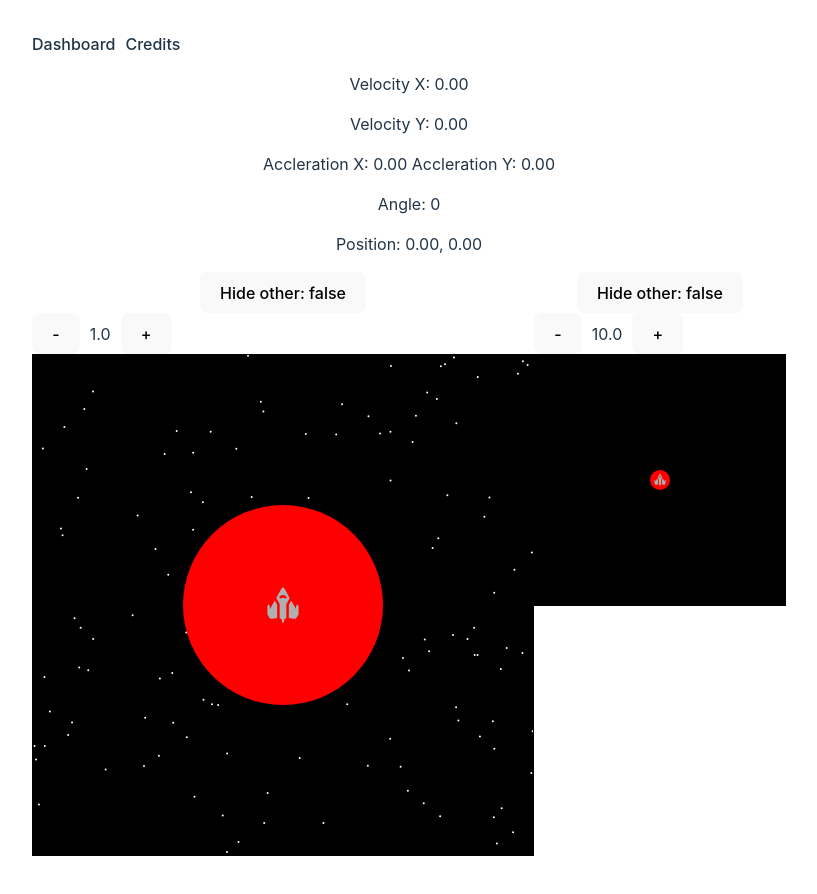
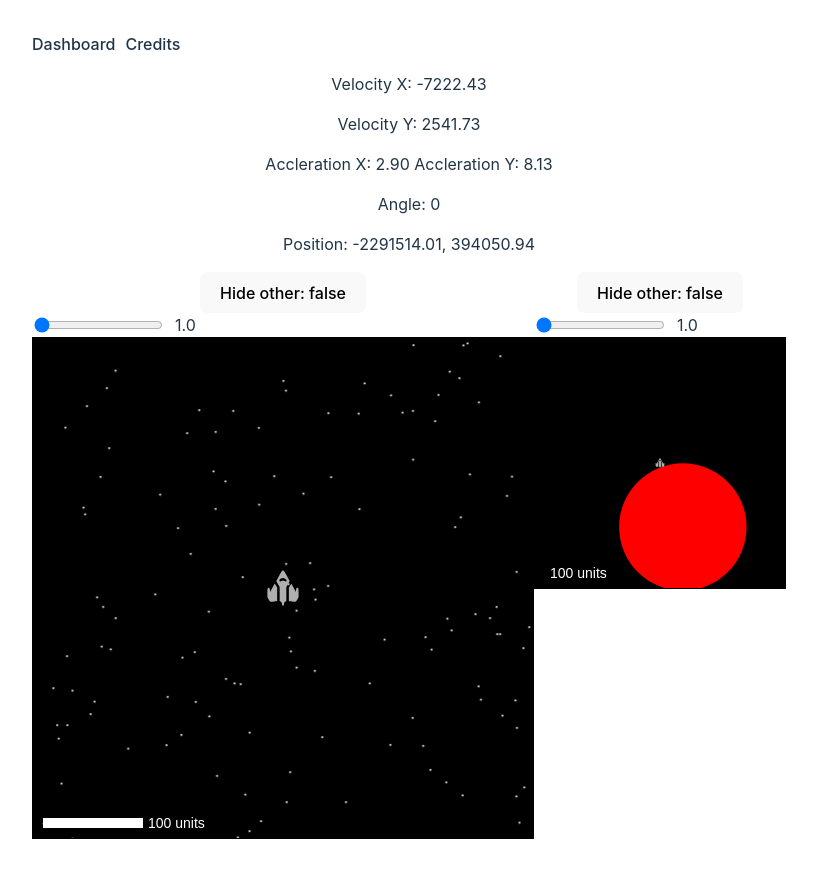
Before and after one commit to JosephRodolfo/space-ship-2, a Vue app: page /dashboard in a window 1280 px wide. Shown: the whole page, without its empty margins (231-1048 px from the left). Built offline with nearby package versions, Linux system fonts and the light colour scheme.

Commit message:
Add in planet and orbital simulation

```diff
--- a/src/components/Canvas.vue
+++ b/src/components/Canvas.vue
@@ -45,14 +45,17 @@ const shipImage = new Image();
 shipImage.src = shipSvg;
 
 function updateBackgroundPosition(velocity: Vector2D, offset: Vector2D): Vector2D {
-  let newXOffset = offset.x! + (velocity.x || 0);
-  let newYOffset = offset.y! + (velocity.y || 0);
+  const movementScaleFactor = .00001;
+
+  let newXOffset = offset.x! + (velocity.x || 0 / 100000000000) * movementScaleFactor;
+  let newYOffset = offset.y! + (velocity.y || 0 / 100000000000) * movementScaleFactor;
 
   return {
     x: (newXOffset + starBackgroundSize) % starBackgroundSize,
     y: (newYOffset + starBackgroundSize) % starBackgroundSize
   };
 }
+
 
 
 
@@ -66,7 +69,7 @@ function draw() {
   if (ctx && starBackgroundCtx) {
     ctx.clearRect(0, 0, canvas!.width, canvas!.height);
 
-    const scaleFactor = 1 / props.magnification;
+    const scaleFactor = 1 / Number(props.magnification);
 
 
     if (props.background) {
@@ -82,8 +85,8 @@ function draw() {
       const startX = -(bgX! % adjustedTileWidth);
       const startY = -(bgY! % adjustedTileHeight);
 
-      for (let x = startX - adjustedTileWidth; x < canvas!.width / props.magnification + adjustedTileWidth; x += adjustedTileWidth) {
-        for (let y = startY - adjustedTileHeight; y < canvas!.height / props.magnification + adjustedTileHeight; y += adjustedTileHeight) {
+      for (let x = startX - adjustedTileWidth; x < canvas!.width / Number(props.magnification) + adjustedTileWidth; x += adjustedTileWidth) {
+        for (let y = startY - adjustedTileHeight; y < canvas!.height / Number(props.magnification) + adjustedTileHeight; y += adjustedTileHeight) {
           ctx.drawImage(starBackgroundCtx.canvas, x, y, adjustedTileWidth, adjustedTileHeight);
         }
       }
@@ -104,6 +107,19 @@ function draw() {
       ctx.rotate(-props.ship!.rotationAngle);
       ctx.translate(-canvas!.width / 2, -canvas!.height / 2);
     }
+    ctx.save();
+    const worldScaleBarLength = 100;
+    const canvasScaleBarLength = worldScaleBarLength * scaleFactor;
+
+    const scaleBarX = 10;
+    const scaleBarY = canvas!.height - 20;
+    const scaleBarHeight = 10;
+
+    ctx.fillStyle = 'white';
+    ctx.fillRect(scaleBarX, scaleBarY, canvasScaleBarLength, scaleBarHeight);
+
+    ctx.font = '14px Arial';
+    ctx.fillText(`${worldScaleBarLength} units`, scaleBarX + canvasScaleBarLength + 5, scaleBarY + scaleBarHeight / 2 + 5);
 
     ctx.restore();
   }
--- a/src/components/CanvasWithControls.vue
+++ b/src/components/CanvasWithControls.vue
@@ -5,7 +5,7 @@
         Hide other: {{ !hideOtherObjects }}
       </button>
       <MagnificationControls
-        :initialMagnificatoin="defaultMagnification"
+        :initialMagnificatoin="Number(defaultMagnification)"
         @input="handleMagnificationChange"
       ></MagnificationControls>
     </div>
@@ -14,7 +14,7 @@
         :ship="ship"
         :draw-other-objects="hideOtherObjects"
         :other-objects="otherObjects"
-        :magnification="magnification"
+        :magnification="Number(magnification)"
         :background="background"
         :canvas-size="canvasSize"
       ></Canvas>
--- a/src/components/Dashboard.vue
+++ b/src/components/Dashboard.vue
@@ -8,7 +8,7 @@
     <p>Position: {{ ship.position.x!.toFixed(2) }}, {{ ship.position.y!.toFixed(2) }}</p>
     <div class="canvas-container">
       <CanvasWithControls :ship="ship"  :other-objects="[otherObject]" :background="true"></CanvasWithControls>
-      <CanvasWithControls :ship="ship" :other-objects="[otherObject]" :background="false" :canvas-size="{ x: 250, y: 250 }" :default-magnification="10"></CanvasWithControls>
+      <CanvasWithControls :ship="ship" :other-objects="[otherObject]" :background="false" :canvas-size="{ x: 250, y: 250 }" :default-magnification="100000"></CanvasWithControls>
   </div>
   </template>
 
@@ -20,9 +20,16 @@
   import CanvasWithControls from './CanvasWithControls.vue';
 
   const { keysPressed, onKeydown, onKeyup } = useKeyPress();
-  const ship = ref(new Ship('ship', 100, { x: 0, y: 0 }, { x: 0, y: 0 }, 100));
-  const otherObject = ref(new Ship('otherobj', 100, { x: 0, y: 0 }, { x: 0, y: 0 }, 100));
-  const { updateShipMovement } = useMovement(ship.value, keysPressed);
+  const massStation = 420000;
+  const G = 6.674 * Math.pow(10, -11);
+  const earthMass = 5.972e+24;
+  const distanceFromCenterOfEarth = 6_791_000;
+
+  const orbitalVelocity = Math.sqrt(G * earthMass / distanceFromCenterOfEarth);
+  const ship = ref(new Ship('ship', massStation, { x: 0, y: 0 }, { x:  -orbitalVelocity, y: 0 }, 100));
+  const earthRadius = 6_371_000;
+  const otherObject = ref(new Ship('otherobj', earthMass, { x: 0, y: distanceFromCenterOfEarth }, { x: 0, y: 0 }, earthRadius));
+  const { updateShipMovement } = useMovement(ship.value, keysPressed, [otherObject.value]);
 
   onMounted(() => {
     window.addEventListener('keydown', onKeydown);
--- a/src/components/MagnificationControls.vue
+++ b/src/components/MagnificationControls.vue
@@ -1,8 +1,7 @@
 <template>
   <div class="magnification-controls">
-      <button @click="changeMagnification(.1)">-</button>
+    <input type="range" :min="minValue" :max="maxValue" :step="stepValue" v-model="magnification" @input="emitInput" />
     <span>{{ roundedMagnification.toFixed(1) }}</span>
-      <button @click="changeMagnification(-.1)">+</button>
   </div>
 </template>
 
@@ -10,27 +9,36 @@
 import { ref, defineEmits, computed } from 'vue';
 
 const props = defineProps({
-      initialMagnificatoin: {
+  defaultMagnification: {
     default: 1,
     type: Number,
-  }
+  },
+  minValue: {
+    default: 1,
+    type: Number,
+  },
+  maxValue: {
+    default: 1000000,
+    type: Number,
+  },
+  stepValue: {
+    default: 0.1,
+    type: Number,
+  },
 });
 
-  const magnification = ref(props.initialMagnificatoin);
+const magnification = ref(props.defaultMagnification);
 const emit = defineEmits(['input']);
 
-  const changeMagnification = (value: number) => {
-    const result = magnification.value + value;
-    if (result > 0) {
-      magnification.value = result;
+const emitInput = () => {
   emit('input', magnification.value);
-    }
 };
 
 const roundedMagnification = computed(() => {
   return Math.round(magnification.value * 10) / 10;
 });
 </script>
+
 
 <style>
 .magnification-controls {
@@ -39,7 +47,5 @@
   gap: 10px;
 }
 
-  .magnification-controls button {
-    cursor: pointer;
-  }
+/* Add additional styles for the slider if needed */
 </style>
--- /dev/null
+++ b/src/entitites/physics.ts
@@ -0,0 +1,33 @@
+import { Vector2D } from "../interfaces";
+import { Ship } from "./ship";
+const G = 6.674 * Math.pow(10, -11);
+export class Physics {
+
+    constructor() {
+    }
+
+
+    calculateGravitationalForce(ship1: Ship, ship2: Ship): Vector2D {
+        const { distance, distanceX, distanceY } = this.calculateDistance(ship1.position, ship2.position);
+
+        const forceMagnitude = (G * ship1.mass * ship2.mass) / (distance ** 2);
+
+        const forceDirection = {
+            x: distanceX / distance,
+            y: distanceY / distance
+        };
+
+        return {
+            x: forceDirection.x * forceMagnitude,
+            y: forceDirection.y * forceMagnitude
+        };
+    }
+
+ calculateDistance(point1: Vector2D, point2: Vector2D) {
+    const distanceX = point2.x! - point1.x!;
+    const distanceY = point2.y! - point1.y!;
+    return { distance: Math.sqrt(distanceX ** 2 + distanceY ** 2), distanceX, distanceY };
+}
+
+
+}
--- a/src/entitites/ship.ts
+++ b/src/entitites/ship.ts
@@ -1,5 +1,4 @@
 import { Vector2D } from "../interfaces";
-
 export class Ship {
     name: string;
     position: Vector2D;
@@ -24,6 +23,17 @@ export class Ship {
         this.acceleration.y! += y || 0;
     }
 
+    applyForce(force: Vector2D, timeStep: number) {
+        // Scale the force based on the time step
+        const scaledForce = {
+            x: force.x! * timeStep,
+            y: force.y! * timeStep
+        };
+
+        // Update acceleration
+        this.acceleration.x! += scaledForce.x / this.mass;
+        this.acceleration.y! += scaledForce.y / this.mass;
+    }
     updatePhysics(timeStep: number) {
         this.velocity.x! += this.acceleration.x! * timeStep;
         this.velocity.y! += this.acceleration.y! * timeStep;
```
Also changed, not shown: src/composables/useMovement.ts (+46 -21 lines). Lines whose indentation alone changed are shown as unchanged.
